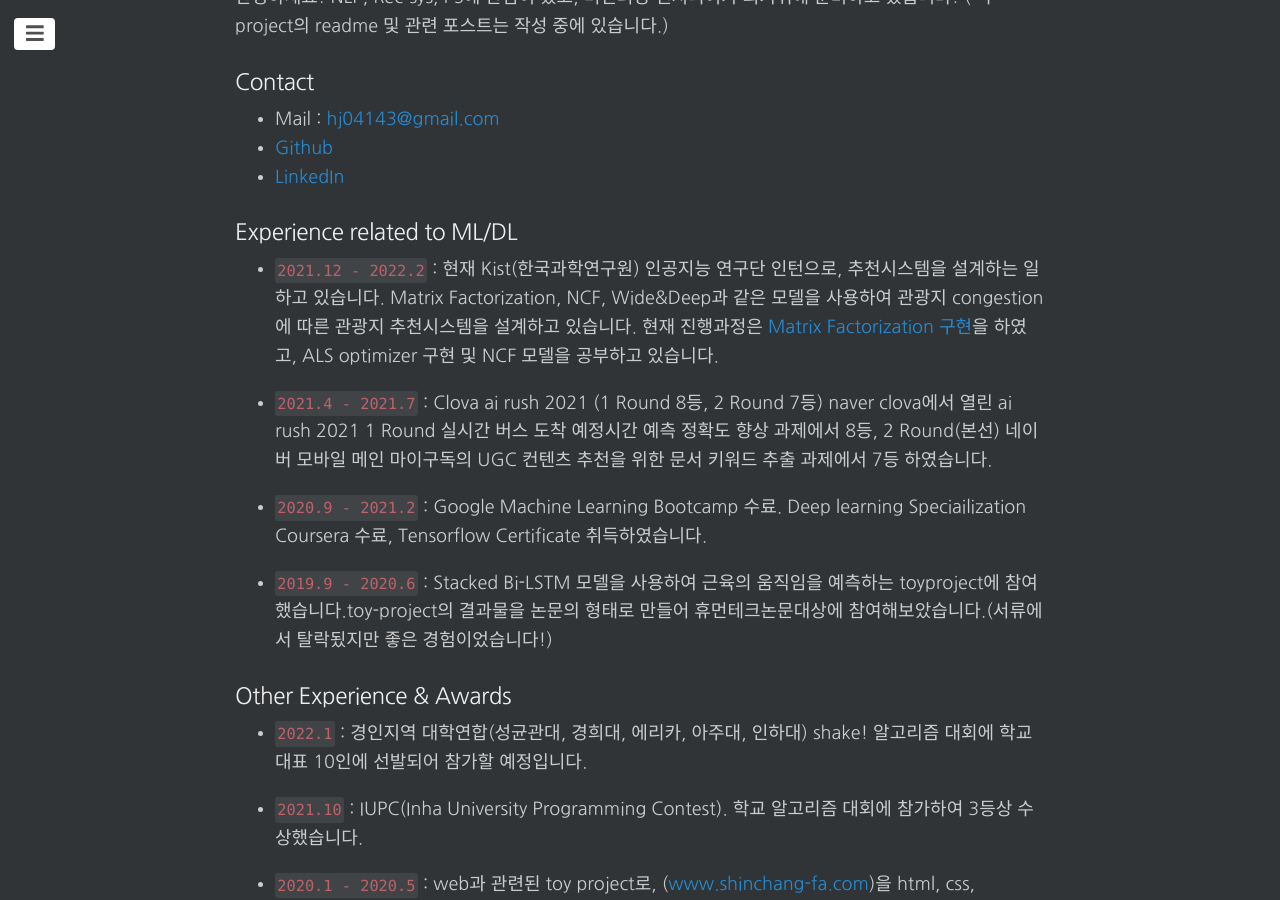
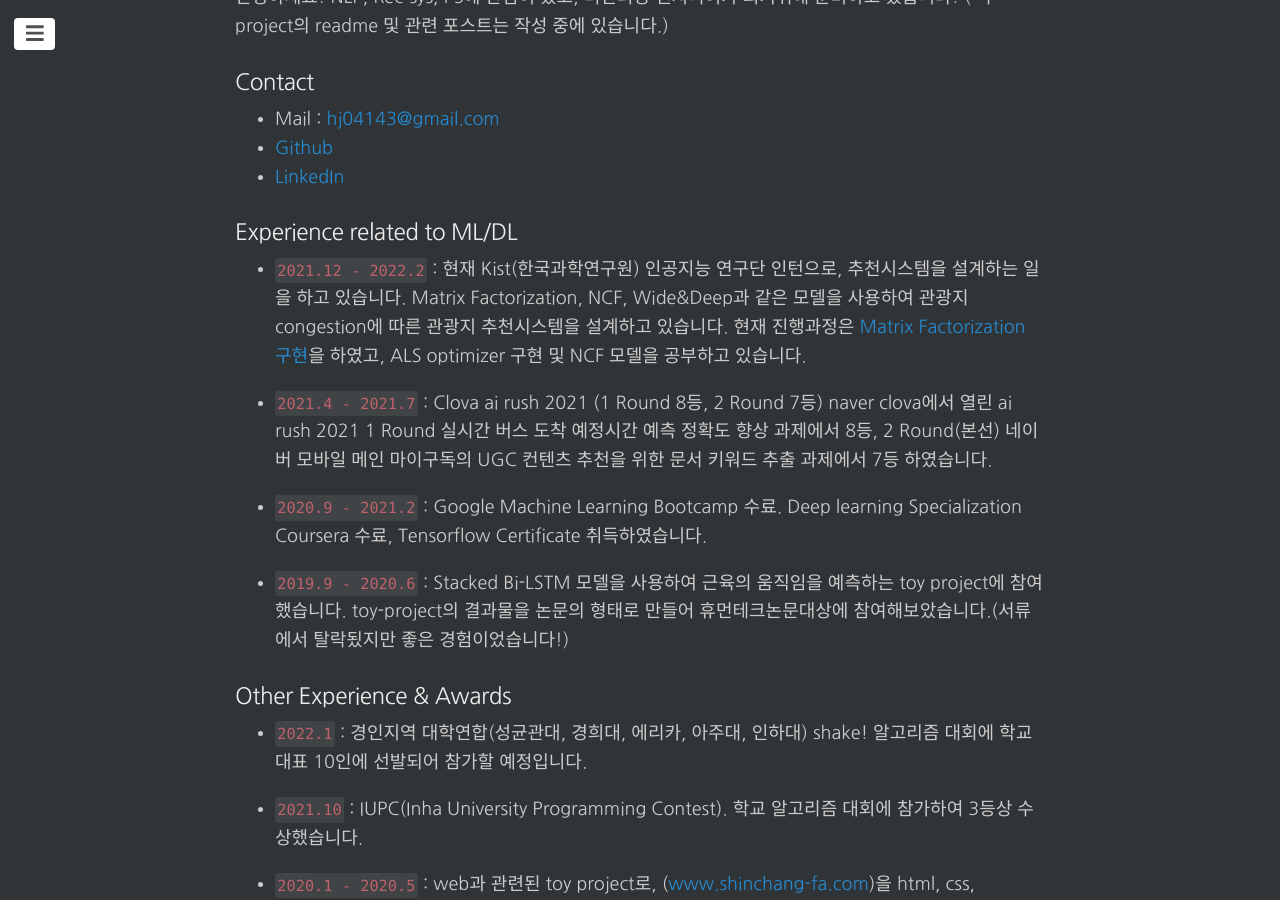
Before and after one commit to changhyeonnam/changhyeonnam.github.io, a Jekyll site: the page built from about.md, in a window 1280 px wide and 900 px high, scrolled down 245 px. Built offline with Jekyll 4.4.1, drawn with Linux system fonts in a browser that asks for light colours; nearby versions of some CDN libraries; comment, search, counter and statistics services are not loaded.

Commit message:
update about.md

```diff
--- a/about.md
+++ b/about.md
@@ -14,15 +14,15 @@ title: About
 
 ### Experience related to ML/DL
 
-- `2021.12 - 2022.2` : 현재 Kist(한국과학연구원) 인공지능 연구단 인턴으로, 추천시스템을 설계하는 일하고 있습니다. Matrix Factorization, NCF, Wide&Deep과 같은 모델을 사용하여 관광지 congestion에 따른 관광지 추천시스템을 설계하고 있습니다. 현재 진행과정은  [Matrix Factorization 구현](https://github.com/changhyeonnam/MFML)을 하였고, ALS optimizer 구현 및 NCF 모델을 공부하고 있습니다.
+- `2021.12 - 2022.2` : 현재 Kist(한국과학연구원) 인공지능 연구단 인턴으로, 추천시스템을 설계하는 일을 하고 있습니다. Matrix Factorization, NCF, Wide&Deep과 같은 모델을 사용하여 관광지 congestion에 따른 관광지 추천시스템을 설계하고 있습니다. 현재 진행과정은  [Matrix Factorization 구현](https://github.com/changhyeonnam/MFML)을 하였고, ALS optimizer 구현 및 NCF 모델을 공부하고 있습니다.
 
 - `2021.4 - 2021.7` : Clova ai rush 2021 (1 Round 8등, 2 Round 7등)
-naver clova에서 열린 ai rush 2021 1 Round 실시간 버스 도착 예정시간 예측 정확도 향상 과제에서 8등, 	2 Round(본선) 네이버 모바일 메인 마이구독의 UGC 컨텐츠 추천을 위한 문서 키워드 추출 과제에서 7등	하였습니다.
+naver clova에서 열린 ai rush 2021 1 Round 실시간 버스 도착 예정시간 예측 정확도 향상 과제에서 8등, 2 Round(본선) 네이버 모바일 메인 마이구독의 UGC 컨텐츠 추천을 위한 문서 키워드 추출 과제에서 7등 하였습니다.
 
 - `2020.9 - 2021.2` : Google Machine Learning Bootcamp 수료.
-Deep learning Speciailization Coursera 수료, Tensorflow Certificate 취득하였습니다.
+Deep learning Specialization Coursera 수료, Tensorflow Certificate 취득하였습니다.
 
-- `2019.9 - 2020.6` : Stacked Bi-LSTM 모델을 사용하여 근육의 움직임을 예측하는 toyproject에 참여했습니다.toy-project의 결과물을 논문의 형태로 만들어 휴먼테크논문대상에 참여해보았습니다.(서류에서 탈락됬지만 좋은 경험이었습니다!)
+- `2019.9 - 2020.6` : Stacked Bi-LSTM 모델을 사용하여 근육의 움직임을 예측하는 toy project에 참여했습니다. toy-project의 결과물을 논문의 형태로 만들어 휴먼테크논문대상에 참여해보았습니다.(서류에서 탈락됬지만 좋은 경험이었습니다!)
 
 ### Other Experience & Awards
 
```
